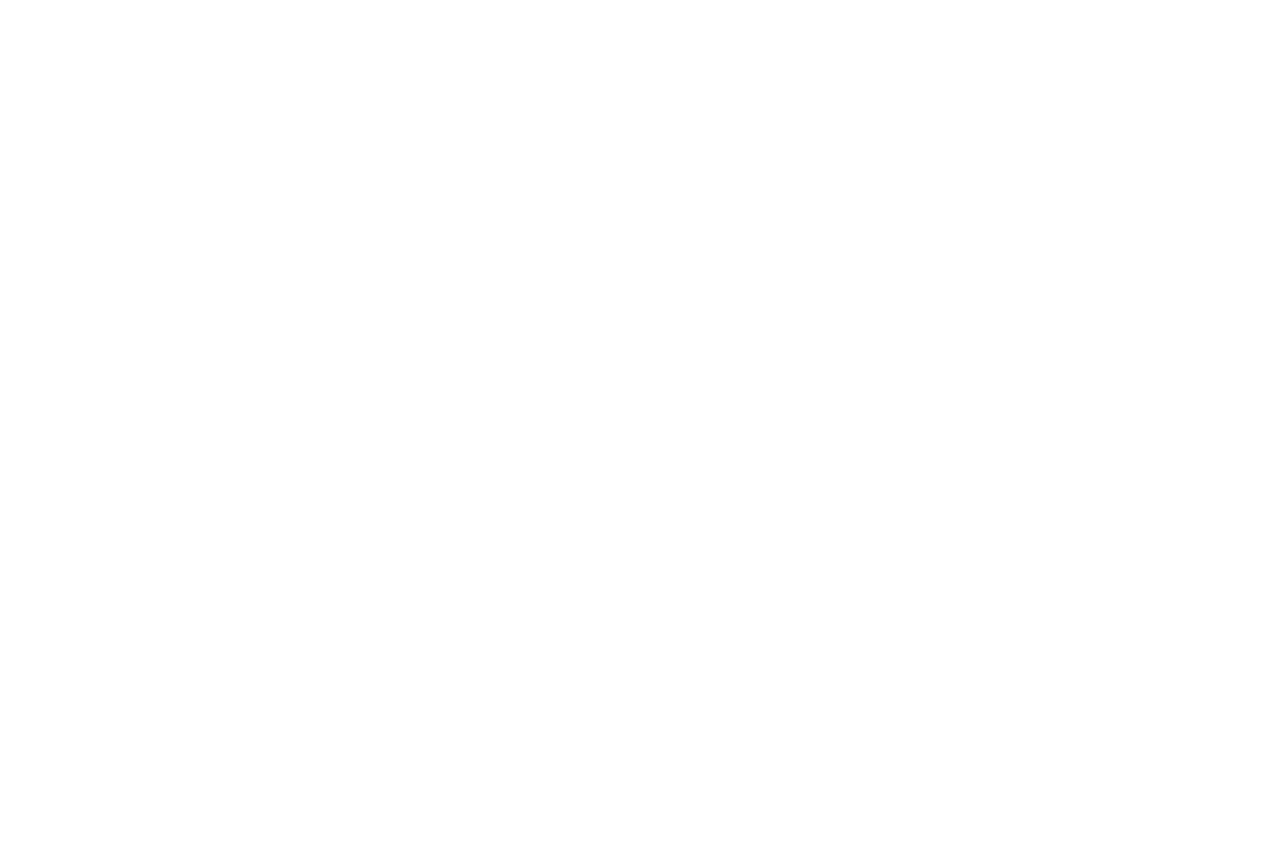
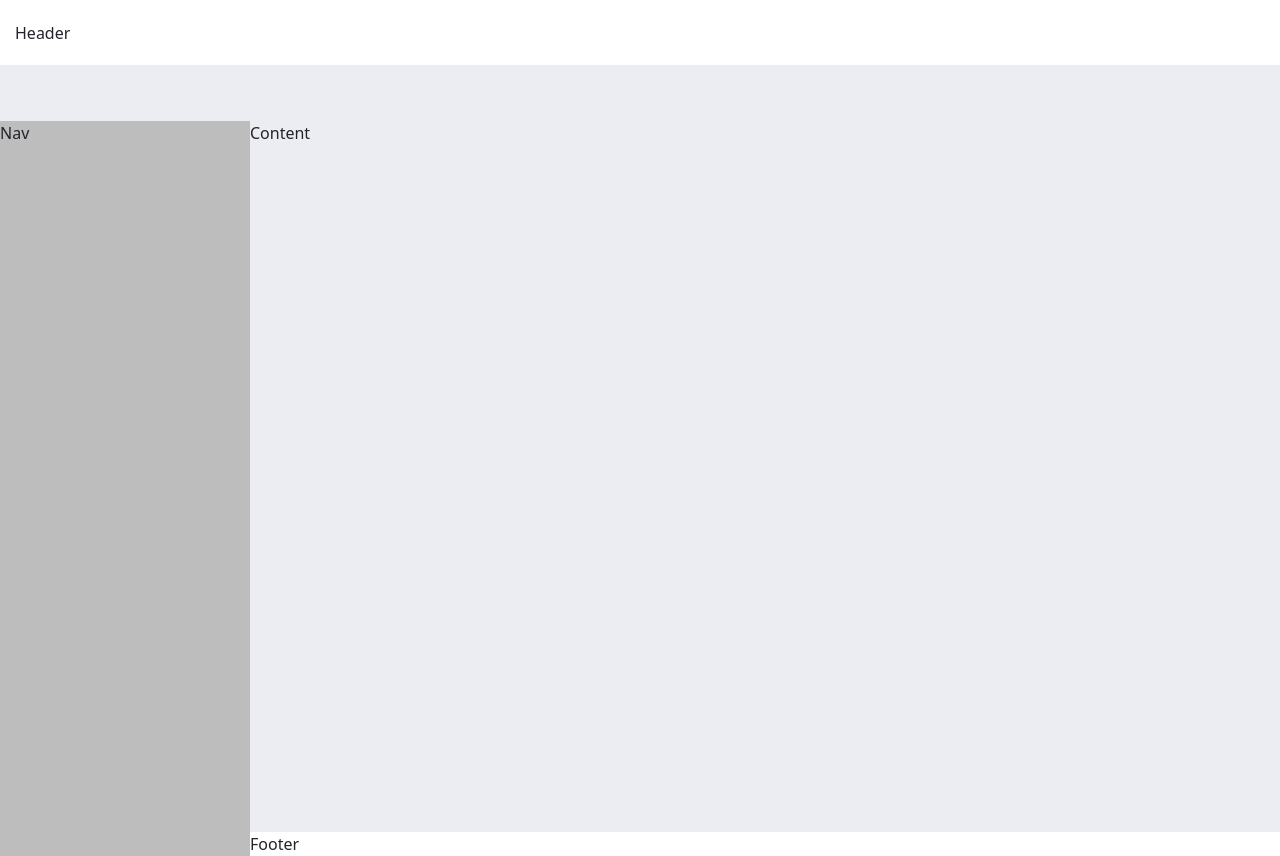
Before and after one commit to MadMax8930/angular-cda, an Angular app: page / in a window 1280 px wide. Before the commit the page ends 800 px from the top, so only its background shows below. Built offline with nearby package versions, Linux system fonts and the light colour scheme.

Commit message:
6 - ui component html scss

```diff
--- a/src/app/app.component.html
+++ b/src/app/app.component.html
@@ -1 +1,3 @@
+<h1>Hello World !</h1>
+<app-ui></app-ui>
 <router-outlet></router-outlet>
--- /dev/null
+++ b/src/app/ui/components/ui/ui.component.html
@@ -0,0 +1,20 @@
+<header class="fixed-top">
+    Header
+</header>
+<main>
+    <div class="shadow position-fixed">
+    </div>
+    <aside>
+        <div class="scroller">
+            Nav
+        </div>
+    </aside>
+    <div class="page">
+        <div class="contents">
+            Content
+        </div>
+        <footer>
+            Footer
+        </footer>
+    </div>
+</main>
--- /dev/null
+++ b/src/app/ui/components/ui/ui.component.scss
@@ -0,0 +1,77 @@
+@import "~src/stylings/layout";
+
+/// Description design of user interface
+header {
+    height: 65px;
+    background: var(--app-light);
+    padding: 0 $gutter;
+    display: flex;
+    align-items: center;
+}
+
+main {
+    background: var(--app-darklight);
+    min-height: calc(100vh - 65px);
+    padding-top: 65px;
+}
+
+aside {
+    background: var(--app-darklight2);
+    width: 250px;
+    min-height: 100vh;
+    position: fixed;
+    z-index: 1000;
+
+    .scroller {
+        overflow-y: auto;
+        max-height: 100vh;
+        padding-bottom: 65px;
+    }
+}
+
+.close-aside aside {
+    width: 0;
+    overflow: hidden;
+}
+
+.close-aside .shadow {
+    display: none;
+}
+
+.shadow {
+    background: var(--app-dark);
+    opacity: 0.8;
+    width: 100%;
+    min-height: 100vh;
+    z-index: 1000;
+}
+
+.page {
+    display: flex;
+    flex-direction: column;
+    min-height: calc(100vh - 65px);
+}
+
+.contents {
+    flex-grow: 1;
+}
+
+footer {
+    background: var(--app-light);
+}
+
+@media (min-width: $md-breakpoint) {
+    .shadow {
+        display: none;
+    }
+
+    .contents,
+    footer {
+        margin-left: 250px;
+    }
+
+    .close-aside .contents,
+    .close-aside footer {
+        margin-left: 0;
+    }
+}
--- /dev/null
+++ b/src/app/ui/components/ui/ui.component.ts
@@ -0,0 +1,15 @@
+import { Component, OnInit } from '@angular/core';
+
+@Component({
+  selector: 'app-ui',
+  templateUrl: './ui.component.html',
+  styleUrls: ['./ui.component.scss']
+})
+export class UiComponent implements OnInit {
+
+  constructor() { }
+
+  ngOnInit(): void {
+  }
+
+}
```
Also changed, not shown: src/app/ui/ui.module.ts (+7 -1 lines), 1 other file (tests, documents, lock files or other folders).
